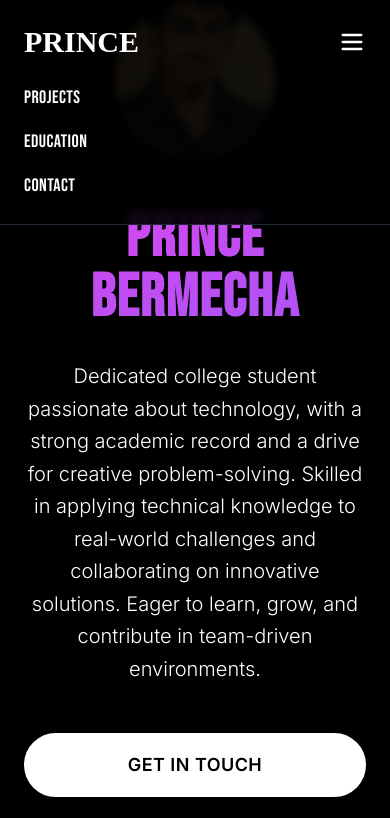
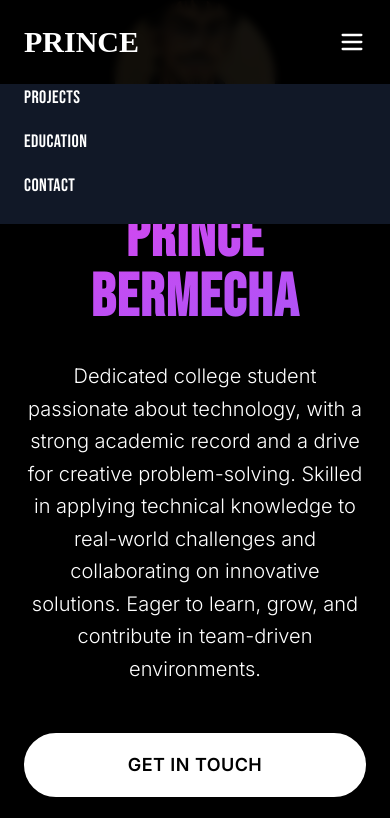
Before and after one commit to princebarmecha18/myportfolio, a plain HTML site: page index.html in a window 390 px wide. Both pictures are taken after a click on the button 352 px from the left and 42 px from the top of the page. Shown: the top 818 px of the page. Drawn offline with nearby package versions, Linux system fonts and the light colour scheme; a web font is replaced by a local one.

Commit message:
Update index.html

```diff
--- a/index.html
+++ b/index.html
@@ -60,8 +60,9 @@
             </div>
 
             <!-- Mobile Navigation Menu -->
-            <nav id="mobile-menu" class="hidden md:hidden pb-6">
-                <div class="flex flex-col space-y-4">
+            <!-- Mobile Navigation Menu -->
+            <nav id="mobile-menu" class="hidden md:hidden absolute top-full left-0 right-0 bg-gray-900 pb-6 z-50">
+                <div class="flex flex-col space-y-4 px-6">
                     <a href="#projects-section"
                         class="text-white hover:text-purple-bright transition-colors font-bebas font-medium text-lg tracking-wide">PROJECTS</a>
                     <a href="#education-section"
```
